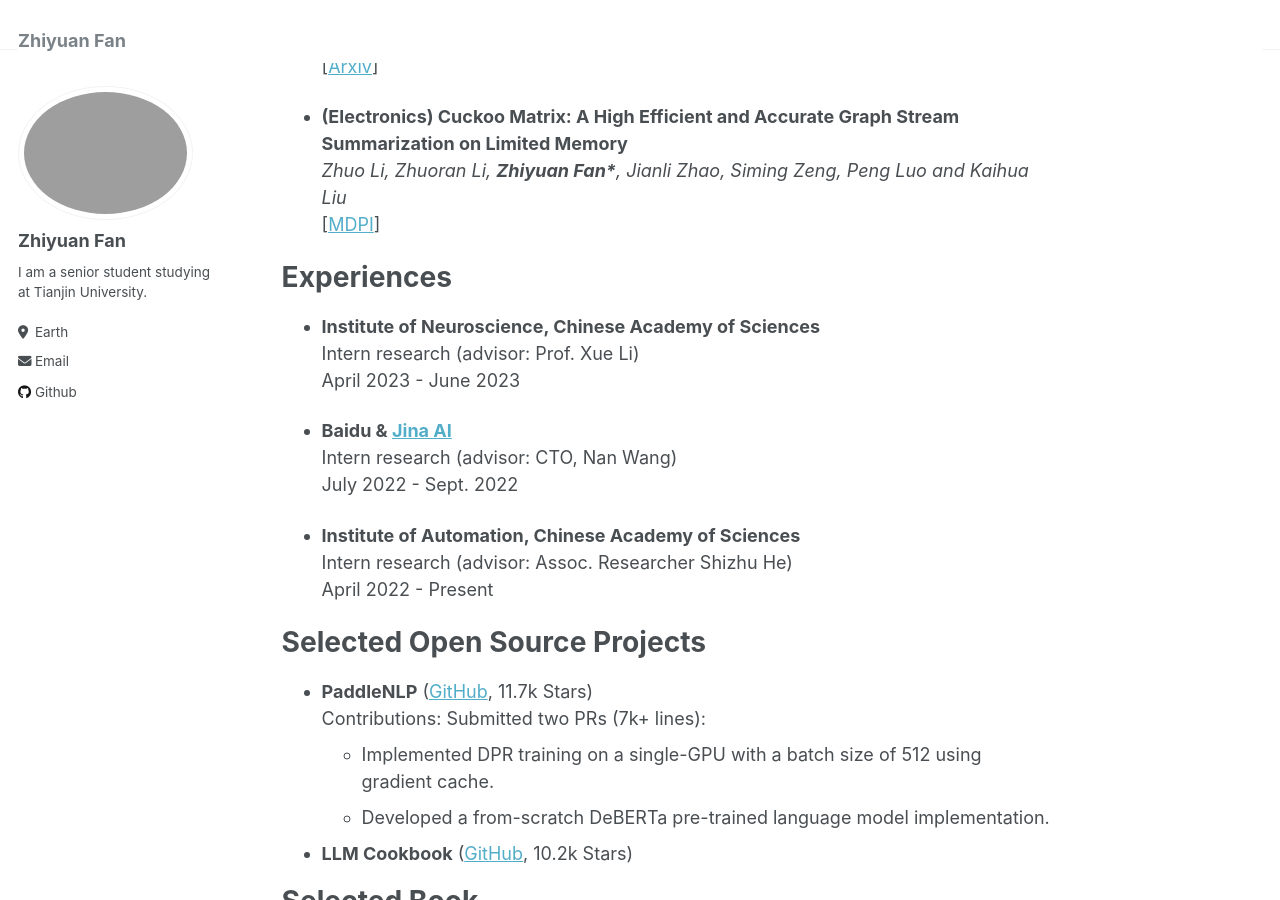
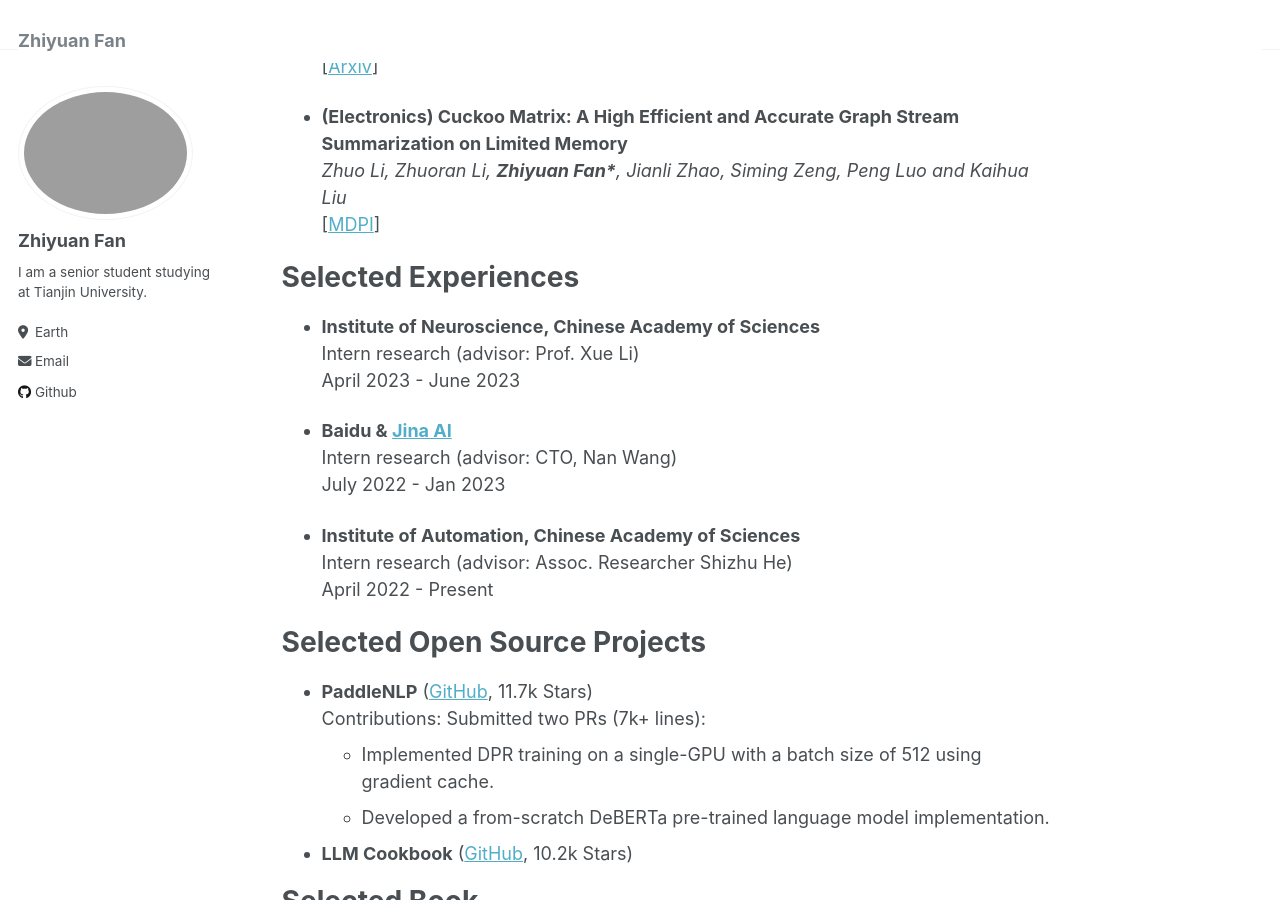
Before and after one commit to Zhiyuan-Fan/Zhiyuan-Fan.github.io, a Jekyll site: the page built from _pages/about.md, in a window 1280 px wide and 900 px high, scrolled down 626 px. Built offline with Jekyll 4.4.1, drawn with Linux system fonts in a browser that asks for light colours.

Commit message:
update code

```diff
--- a/_pages/about.md
+++ b/_pages/about.md
@@ -44,7 +44,7 @@ Selected Publications
   <br/>
   [[MDPI](https://www.mdpi.com/2079-9292/12/2/414)]
 
-Experiences
+Selected Experiences
 ======
 
 - **Institute of Neuroscience, Chinese Academy of Sciences**
@@ -53,7 +53,7 @@ Experiences
 
 - **Baidu & [Jina AI](https://jina.ai)**
   Intern research (advisor: CTO, Nan Wang)
-  July 2022 - Sept. 2022
+  July 2022 - Jan 2023
 
 - **Institute of Automation, Chinese Academy of Sciences**
   Intern research (advisor: Assoc. Researcher Shizhu He)
```
